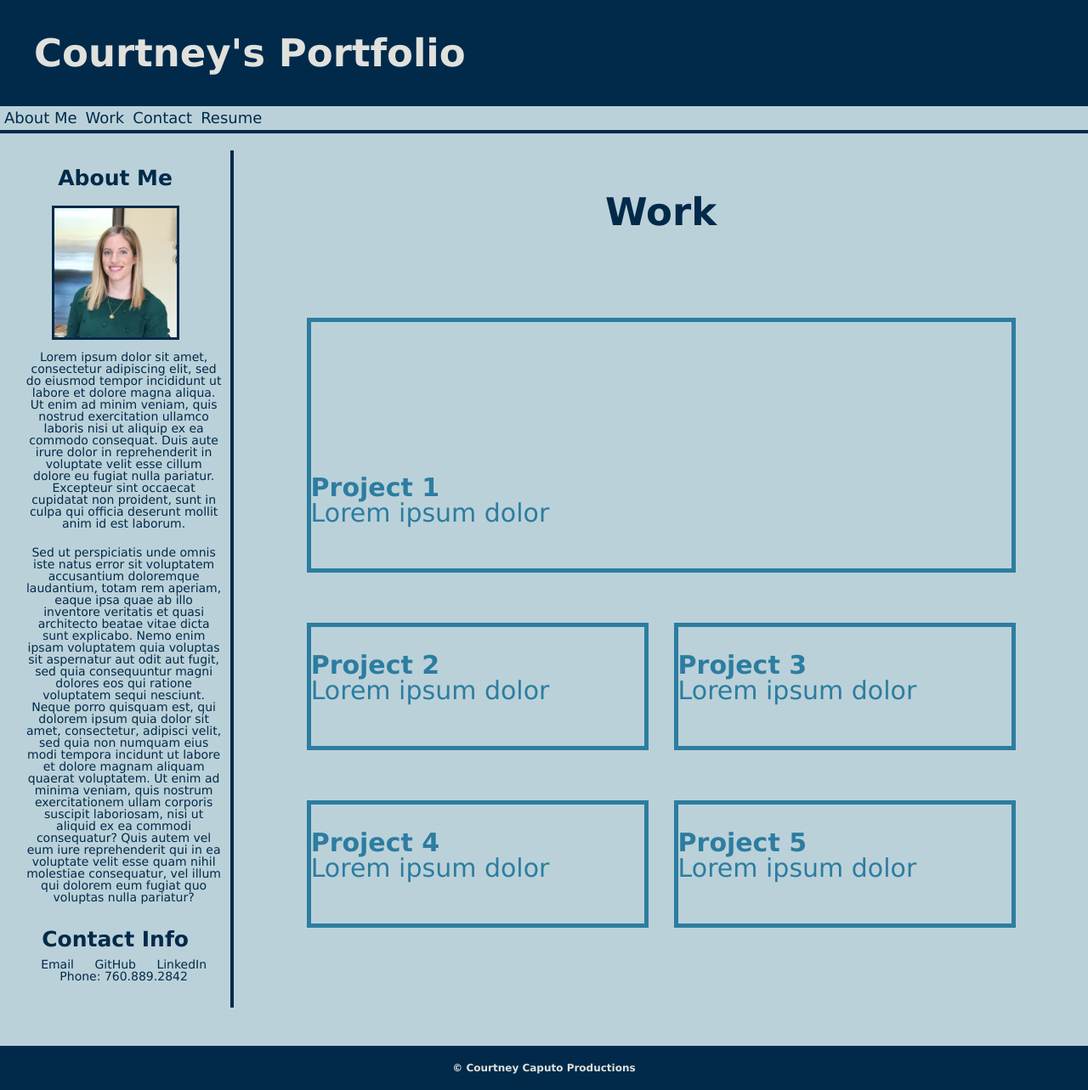
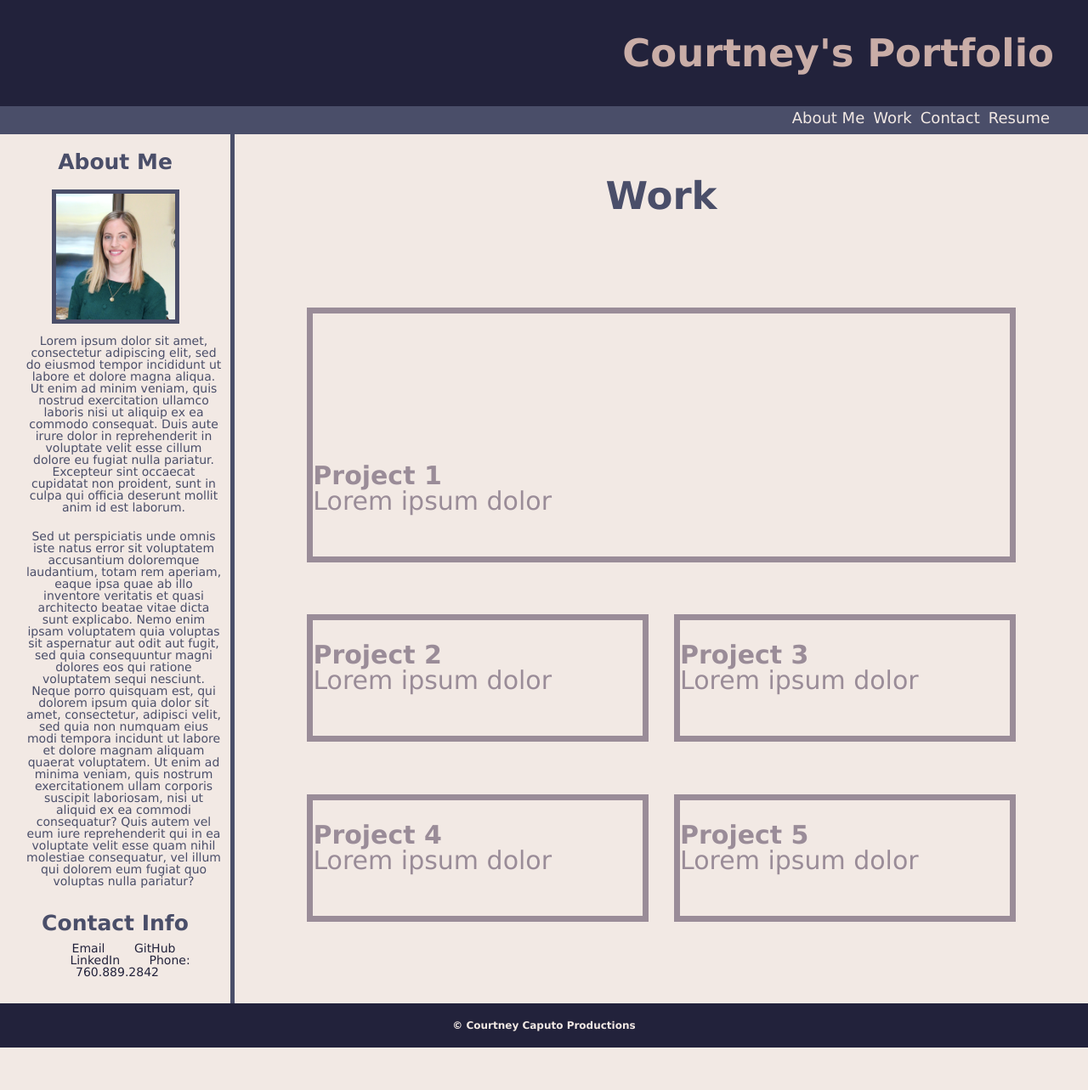
Before and after one commit to courtneycaputo/Portfolio, a plain HTML site: page index.html in a window 1280 px wide. Shown: the whole page at 85% size. After the commit the page ends 1233 px from the top, so only its background shows below. Drawn offline with Linux system fonts and the light colour scheme.

Commit message:
color scheme update

```diff
--- a/assets/css/style.css
+++ b/assets/css/style.css
@@ -3,13 +3,15 @@
 }
 
 :root {
-  --darkest-blue: #012A4A;
-  --dark-blue: #013A63;
-  --medium-blue: #2C7DA0;
-  --light-blue: #bbd1d9;
-  --stone: #E0E1DD;
+  --darkest: #22223B;
+  --dark: #4A4E69;
+  --medium: #9a8c98;
+  --light: #C9ADA7;
+  --stone: #F2E9E4;
   --white: white;
   --light-white: rgba(255, 255, 255, 0.938);
+  --border: 5px;
+  --work-border: 7px;
 }
 
 body {
@@ -17,7 +19,7 @@ body {
   padding: 0;
   color: var(--stone);
   font-family:Verdana, Geneva, Tahoma, sans-serif;
-  background-color: var(--light-blue);
+  background-color: var(--stone);
 }
 
 h1,
@@ -39,12 +41,12 @@ header {
   display: flex;
   padding: 40px;
   flex-direction: row;
-  justify-content: space-between;
-  background-color:var(--darkest-blue);
+  justify-content: right;
+  background-color:var(--darkest);
 }
 
 header h1 {
-  color:var(--stone);
+  color:var(--light);
   font-size: 45px;
 }
 
@@ -53,39 +55,40 @@ nav {
   display: flex;
   flex-direction: row;
   flex-wrap: wrap;
-  background-color: var();
-  border-bottom: 4px solid var(--darkest-blue);
+  justify-content: right;
+  background-color: var(--dark);
+  border-bottom: var(--border) solid var(--dark);
+  padding: 0px 40px 0px 0px;
 }
 
 nav a {
   text-decoration: none;
   padding: 5px 5px;
-  Color: var(--darkest-blue);
+  Color: var(--stone);
   font-size: 18px;
 
 }
 
 nav a:hover {
   background-size: 100% 100% 100%;
-  background-color: Var(--darkest-blue);
-  color: var(--stone);
+  background-color: Var(--darkest);
+  color: var(--light);
 }
 
 /* About Me & Contact Section Side Bar */
 main {
-  margin-top: 20px;
-  margin-bottom: 45px;
+  margin-top: 0px;
+  margin-bottom: 0px;
   display: flex;
   flex-wrap: wrap;
 }
-
 
 aside {
   flex: 1;
   text-align: center;
   padding: 10px;
-  border-right: 4px solid var(--darkest-blue);
-  color: var(--darkest-blue);
+  border-right: var(--border) solid var(--dark);
+  color: var(--dark);
   }
 
 aside h2 {
@@ -101,20 +104,20 @@ aside p {
 
 aside a{
   text-decoration: none;
-  color:var(--darkest-blue);
-  padding: 10px;
+  color:var(--darkest);
+  padding: 15px;
   }
 
 aside a:hover {
   text-decoration: none;
-  color:var(--light-blue);
-  background-color: var(--dark-blue);
+  color:var(--light);
+  background-color: var(--dark);
   padding: 0px;
   }
 
 aside img {
   border-radius: ;
-  border: 3px solid var(--darkest-blue);
+  border: var(--border) solid var(--dark);
   width: 150px;
   margin: 10px;
 }
@@ -136,7 +139,7 @@ aside img {
   text-align: center;
   padding-right: 0px;
   font-size: 45px;
-  color: var(--darkest-blue);
+  color: var(--dark);
 }
 
 .page-section > div {
@@ -158,7 +161,7 @@ aside img {
 }
 
 .flex-item {
-  border: 5px solid var(--medium-blue);
+  border: var(--work-border) solid var(--medium);
   display: flex;
   min-height: 150px;
   max-height: 150px;
@@ -168,7 +171,7 @@ aside img {
   margin: 0.5em;
   text-decoration: none;
   background-size: 150%;
-  color: var(--medium-blue);
+  color: var(--medium);
   font-size:30px;
 }
 
@@ -178,9 +181,9 @@ aside img {
 }
 
 .flex-item:hover {
-  background-color: var();
-  color: var(--darkest-blue);
-  border: 5px solid var(--darkest-blue);
+  background-color: var(--medium);
+  color: var(--darkest);
+  border: var(--work-border) solid var(--darkest);
   opacity: 100%;
  }
 
@@ -188,11 +191,13 @@ aside img {
 footer {
   padding: 20px;
   text-align: center;
-  background: var(--darkest-blue);
+  background: var(--darkest);
   color: var(--stone);
   font-size: 12px;
 }
 
+
+/* Change format when screen size is smaller */
 @media screen and (max-width: 768px) {
   main,
   nav {
```
Also changed, not shown: 1 other file.
